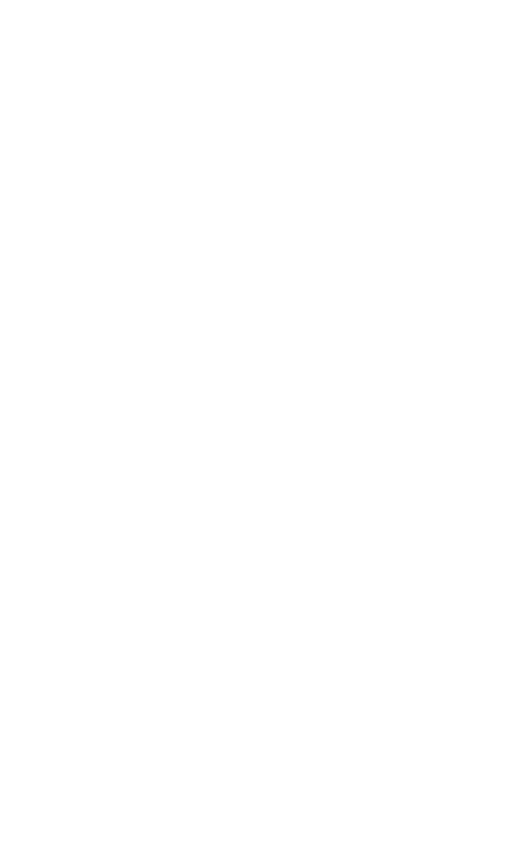
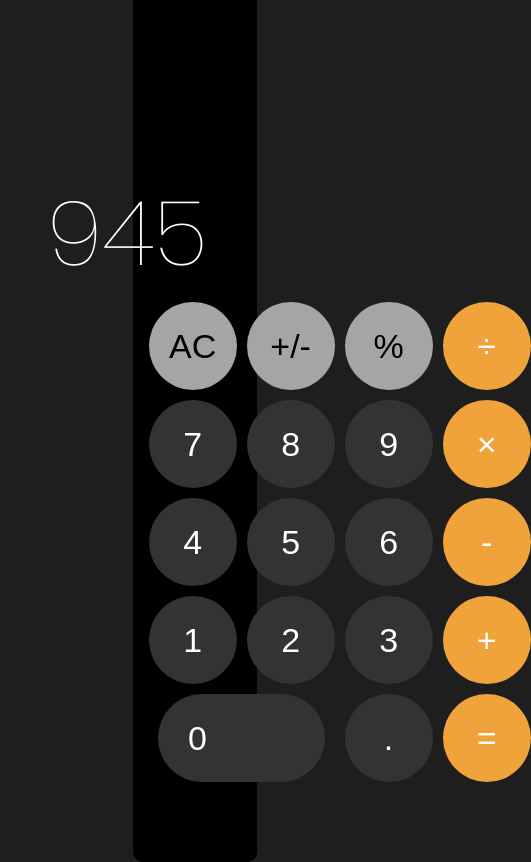
Before and after one commit to tolaxxi/Simple-Calculator, a website with bundled scripts: page index.html in a window 390 px wide. Shown: the whole page, 531 px wide, since content can reach past the window. Built offline with nearby package versions, Linux system fonts and the light colour scheme.

```diff
--- a/index.html
+++ b/index.html
@@ -5,7 +5,25 @@
     <meta name="viewport" content="width=device-width, initial-scale=1.0" />
     <link rel="stylesheet" href="./src/style.css" />
     <script type="module" src="./dist/index.js"></script>
-    <title>Document</title>
+    <title>Calculator</title>
   </head>
-  <body></body>
+  <body>
+    <main>
+      <section class="display">
+
+        <p>945</p>
+      </section>
+      <section class="buttons">
+        <button>AC</button>
+        <button>+/-</button><button>&percnt;</button><button>&divide;</button
+        ><button>7</button><button>8</button><button>9</button><button>&times;</button><button>4</button><button>5</button
+        ><button>6</button><button>-</button><button>1</button><button>2</button
+        ><button>3</button><button>+</button>
+
+          <button id="zero-btn">0</button><button>.</button
+        ><button>=</button>
+
+      </section>
+    </main>
+  </body>
 </html>
--- a/src/style.css
+++ b/src/style.css
@@ -0,0 +1,77 @@
+@import url('https://fonts.googleapis.com/css2?family=Poppins:ital,wght@0,100;0,200;0,300;0,400;0,500;0,600;0,700;0,800;0,900;1,100;1,200;1,300;1,400;1,500;1,600;1,700;1,800;1,900&display=swap');
+* {
+  padding: 0;
+  margin: 0;
+  box-sizing: border-box;
+}
+body {
+  background-color: #1e1e1e;
+  height: 100dvh;
+  display: flex;
+  justify-content: center;
+  align-items: center;
+}
+
+main {
+  width: 32%;
+  background-color: #000000;
+  border-radius: 10px;
+  font-family: 'Poppins', sans-serif;
+}
+
+.display {
+  width: 100%;
+  height: 20rem;
+  background-color: none;
+  color: #ffffff;
+  display: flex;
+  flex-direction: column;
+  font-size: 5.625rem;
+  justify-content: end;
+  font-weight: 100;
+  padding-right: 50px;
+  align-items: end;
+}
+.buttons {
+  padding: 5rem 1rem;
+  padding-top: 0;
+  width: 100%;
+  height: 70%;
+  background: none;
+  display: grid;
+  grid-template-columns: 1fr 1fr 1fr 1fr;
+  align-items: center;
+  justify-self: center;
+  gap: 10px;
+}
+.buttons button {
+  font-weight: 500;
+  font-size: 2.125rem;
+  width: 5.5rem;
+  height: 5.5rem;
+  border-radius: 50%;
+  border: none;
+  align-items: center;
+  justify-self: center;
+  color: #ffffff;
+  background-color: #333333;
+}
+.buttons :nth-child(-n + 3) {
+  background-color: #a5a5a5;
+  color: #000000;
+}
+.buttons :nth-child(4n),
+.buttons :last-child {
+  background-color: #f1a33b;
+}
+
+#zero-btn {
+  width: 90%;
+  grid-column: span 2;
+  border-radius: 50px;
+  text-align: left;
+  padding-left: 30px;
+}
+/* .special-btn{
+  display: flex;
+} */
```
